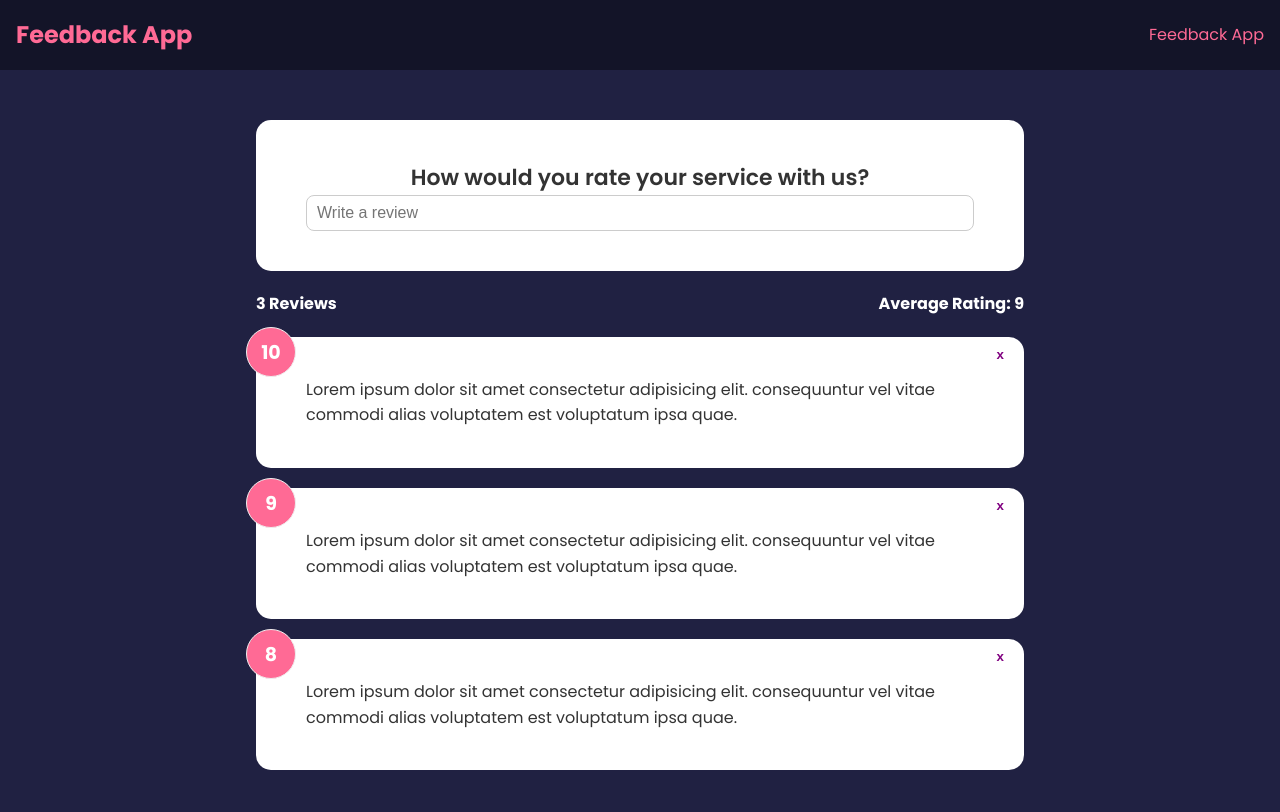
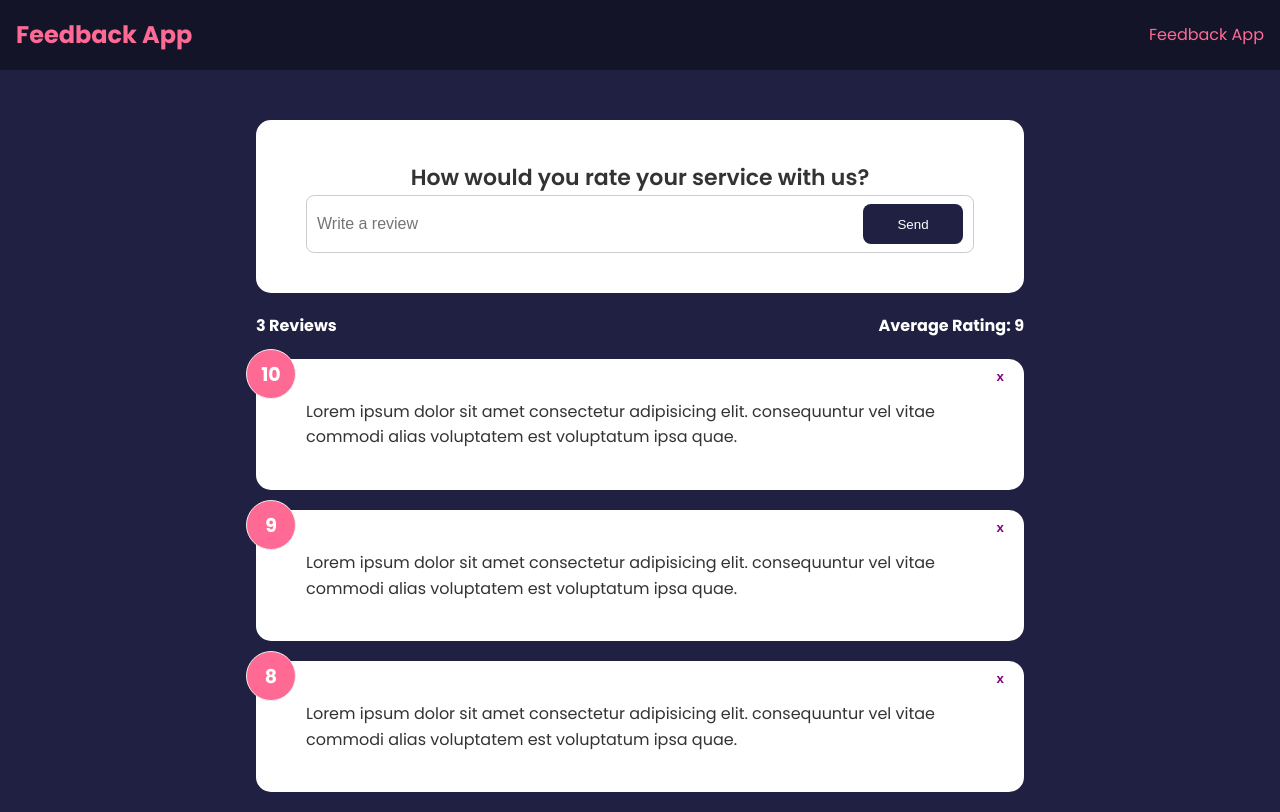
Before and after one commit to michellejanay/Feedback-app, a React (Create React App) app: page / in a window 1280 px wide. Built offline with nearby package versions, Linux system fonts and the light colour scheme.

Commit message:
button: shared component added

```diff
--- a/src/components/FeedbackForm.jsx
+++ b/src/components/FeedbackForm.jsx
@@ -1,12 +1,13 @@
 import React, { useState } from 'react'
 import Card from './shared/Card'
+import Button from './shared/Button'
 
 const FeedbackForm = () => {
   const [text, setText] = useState('')
 
-    const handleTextInput = (e) =>{
-        setText(e.target.value)
-    }
+  const handleTextInput = (e) => {
+    setText(e.target.value)
+  }
 
   return (
     <Card>
@@ -14,8 +15,13 @@ const FeedbackForm = () => {
         <h2>How would you rate your service with us? </h2>
         {/* to do - rating select component */}
         <section className="input-group">
-          <input onChange={handleTextInput}type="text" placeholder="Write a review" value={text} />
-        {/* button */}
+          <input
+            onChange={handleTextInput}
+            type="text"
+            placeholder="Write a review"
+            value={text}
+          />
+          <Button type="submit" />
         </section>
       </form>
     </Card>
--- /dev/null
+++ b/src/components/shared/Button.jsx
@@ -0,0 +1,27 @@
+import React from 'react'
+import PropTypes from 'prop-types'
+
+const Button = ({ children, version, type, isDisabled }) => {
+  return (
+    <button
+      type={type}
+      disabled={isDisabled}
+      className={`btn btn-${version}`}
+    >Send</button>
+  )
+}
+
+Button.defaultProps = {
+  version: 'primary',
+  type: 'button',
+  isDisabled: false,
+}
+
+Button.propTypes = {
+  children: PropTypes.node.isRequired,
+  version: PropTypes.string,
+  type: PropTypes.string,
+  isDisabled: PropTypes.bool,
+}
+
+export default Button
```
